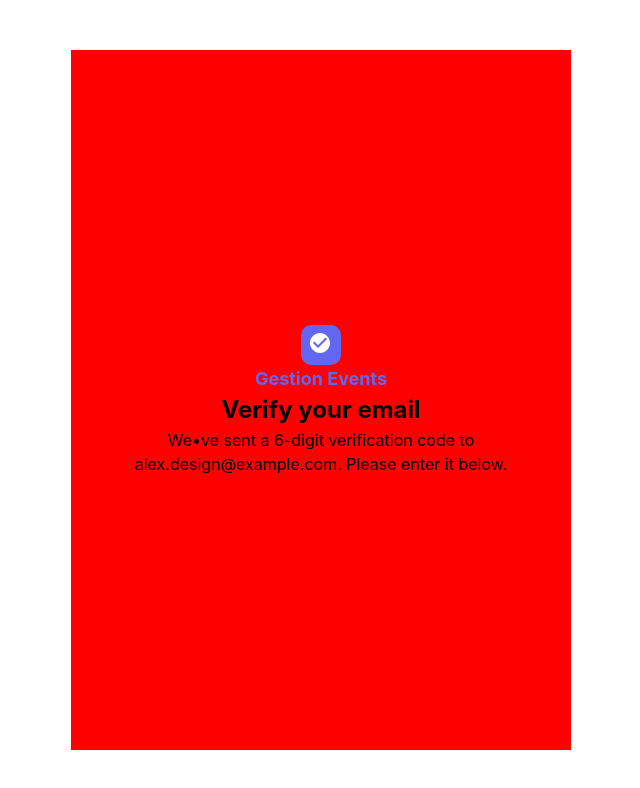
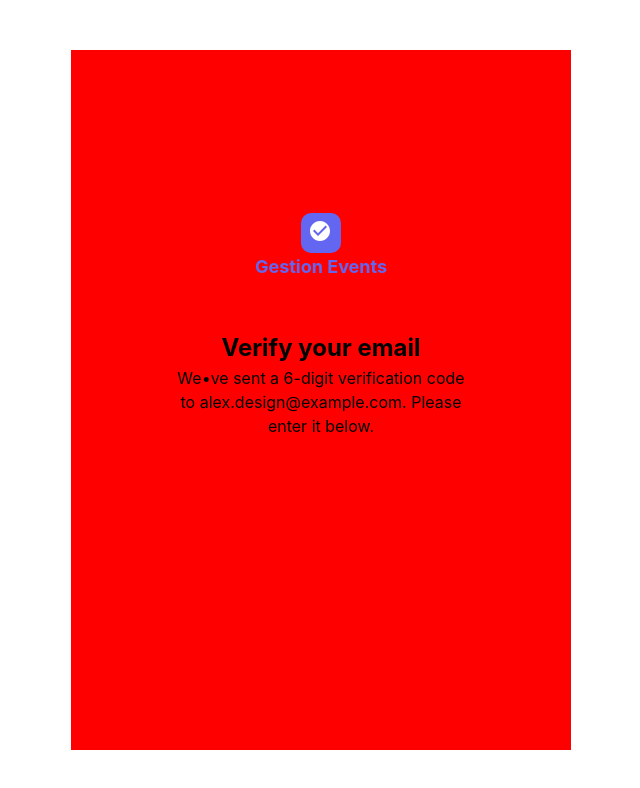
Before and after one commit to doudaoud/gestion-events, a React (Vite) app in the folder client/: page /verification in a window 1280 px wide. Shown: the top 788 px of the page, without its empty margins (319-959 px from the left). Built offline with nearby package versions, Linux system fonts and the light colour scheme.

Commit message:
style: refine layout and styling of Verificationcode component

```diff
--- a/client/src/pages/Verificationcode.tsx
+++ b/client/src/pages/Verificationcode.tsx
@@ -22,7 +22,6 @@ export default function Verificationcode() {
             backgroundColor: "red",
             justifyContent: "center",
             alignItems: "center",
-            // height: "auto",
           }}
         >
           <div
@@ -33,6 +32,7 @@ export default function Verificationcode() {
               height: "40px",
               width: "40px",
               borderRadius: "10px",
+              marginTop: "-150px",
             }}
           >
             <CheckCircleIcon
@@ -48,6 +48,7 @@ export default function Verificationcode() {
               color: "rgb(99, 102, 241)",
               fontSize: "18px",
               fontWeight: "bold",
+              // marginTop:"200px"
             }}
           >
             Gestion Events
@@ -57,25 +58,21 @@ export default function Verificationcode() {
               color: "black",
               fontSize: "24px",
               fontWeight: "bold",
+              marginTop: "50px",
             }}
           >
             Verify your email
           </h1>
           <div
             style={{
-              //   width: "70%",
               display: "flex",
               justifyContent: "center",
-              // backgroundColor: "white",
-                // margin:"auto"
             }}
           >
             <p
               style={{
-                width: "80%",
+                width: "60%",
                textAlign:"center"
-                // display: "flex",
-                // justifyContent: "center",
               }}
             >
               We•ve sent a 6-digit verification code to alex.design@example.com.
```
